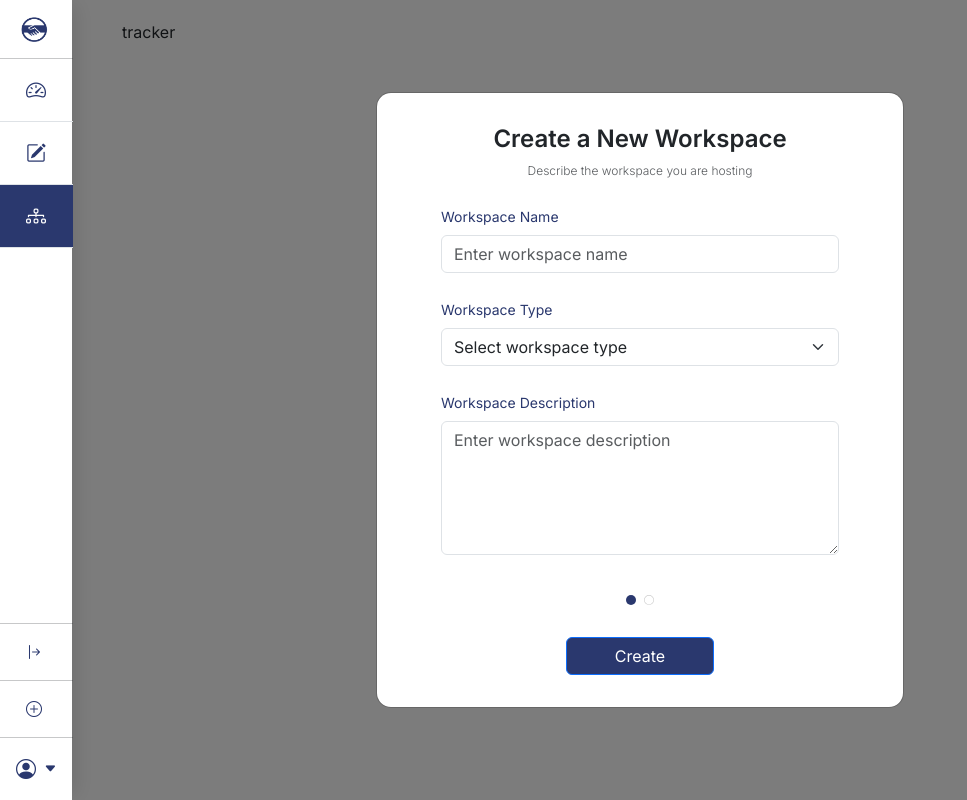
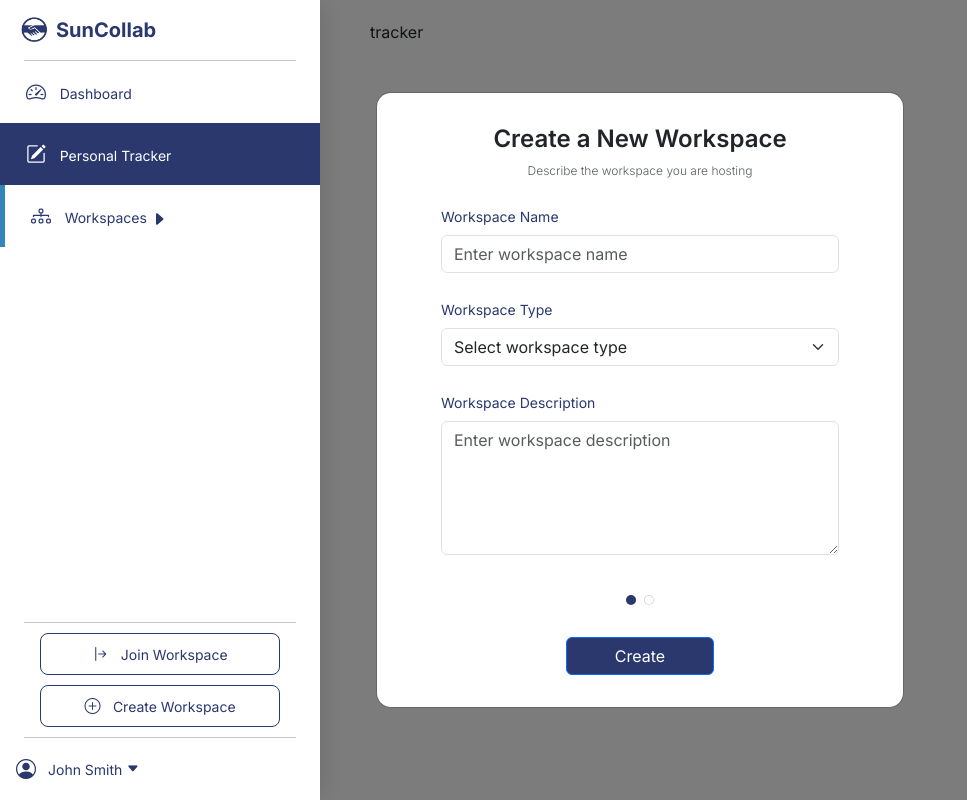
Before and after one commit to ChooYJ81/TaskManagementTool, a PHP site: page /tracker.php in a window 1280 px wide, after a click on "Create Workspace". Shown: the whole page, without its empty margins (0-967 px from the left). Run offline with PHP 8.4, Linux system fonts and the light colour scheme; a user stored in the database is signed in; data comes from the database, SQL or seed files in the repository.

Commit message:
sidebar update

```diff
--- a/css/style.css
+++ b/css/style.css
@@ -289,7 +289,6 @@ body {
   display: flex;
   flex-direction: column;
   overflow-y: auto;
-  max-height: 250px;
 }
 
 .workspaceList .workspaceItems {
@@ -298,6 +297,10 @@ body {
   font-size: 0.75rem;
   padding: 16px 10px 16px 30px;
   border-bottom: 1px solid #dee2e6;
+}
+
+.workspaceList .workspaceItems.active {
+  border-left: 8px solid var(--light-blue);
 }
 
 .workspaceList .workspaceItems .members {
@@ -319,6 +322,14 @@ body {
 .dropdown-item:hover{
     background-color: var(--blue) !important;
     color: var(--white) !important;
+}
+
+#workspace-arrow{
+  transition: transform 0.2s ease;
+}
+
+.rotate-90{
+  transform: rotate(90deg);
 }
 
 /* main content */
--- a/includes/sidebar.php
+++ b/includes/sidebar.php
@@ -1,27 +1,30 @@
-<?php session_start();?>
+<?php session_start(); ?>
 <!-- collapsed -->
 <div class="sidebar collapsed toggleSidebar" data-state="collapsed" id="sidebar">
-    <nav class="nav flex-column h-100">
+  <nav class="nav flex-column h-100" style="flex-wrap:nowrap;">
     <div class="d-flex flex-column">
       <a class="sidebarLogo d-flex" href="#">
         <img src="./images/logo.png" />
         <p class="sidebarTitle my-0 d-none">SunCollab</p>
       </a>
       <hr class="sidebarHr1 collapsed" />
-        <a class="sidebarNavItems border-bottom" href="dashboard.php">
+      <a class="sidebarNavItems border-bottom" href="dashboard.php" id="dashboard">
         <i class="bi bi-speedometer2"></i>
         <span class="sidebarText d-none">Dashboard</span>
       </a>
-        <a class="sidebarNavItems border-bottom" href="tracker.php">
+      <a class="sidebarNavItems border-bottom" href="tracker.php" id="tracker">
         <i class="bi bi-pencil-square"></i>
         <span class="sidebarText d-none">Personal Tracker</span>
       </a>
-        <a class="sidebarNavItems active border-bottom workspace" href="#">
+      <a class="sidebarNavItems border-bottom workspace" href="#" id="workspace">
         <i class="bi bi-diagram-3"></i>
-          <span class="sidebarText d-none">Workspaces<i class="bi bi-caret-down-fill ms-2"></i></span>
+        <span class="sidebarText d-none">Workspaces
+          <svg xmlns="http://www.w3.org/2000/svg" width="16" height="16" fill="currentColor" class="bi bi-caret-right-fill" id="workspace-arrow" viewBox="0 0 16 16">
+            <path d="m12.14 8.753-5.482 4.796c-.646.566-1.658.106-1.658-.753V3.204a1 1 0 0 1 1.659-.753l5.48 4.796a1 1 0 0 1 0 1.506z" />
+          </svg></span>
       </a>
     </div>
-      <div class="workspaceList d-none sidebarBorderLeft">
+    <div class="workspaceList d-none sidebarBorderLeft flex-grow-1">
       <!-- workspace list repeat start -->
       <a class="workspaceItems" href="#">
         <div class="d-flex">
--- a/scripts/sidebar.js
+++ b/scripts/sidebar.js
@@ -13,6 +13,7 @@ document.addEventListener("DOMContentLoaded", function () {
 
     function collapseSidebar() {
         sidebar.classList.add("collapsed");
+        mainContent.classList.add("collapsed");
         sidebarText.forEach((element) => {
             element.classList.add("d-none");
         });
@@ -31,11 +32,7 @@ document.addEventListener("DOMContentLoaded", function () {
         sidebarHr1.forEach((element) => {
             element.classList.add("collapsed");
         });
-
         sidebarHr2.classList.add("collapsed");
-
-    mainContent.classList.add("collapsed");
-
         sidebarTitle.classList.add("d-none");
 
         workspace.classList.remove("sidebarBorderLeft");
@@ -46,6 +43,7 @@ document.addEventListener("DOMContentLoaded", function () {
 
     function openSidebar() {
         sidebar.classList.remove("collapsed");
+        mainContent.classList.remove("collapsed");
         setTimeout(() => {
             sidebarText.forEach((element) => {
                 element.classList.remove("d-none");
@@ -66,7 +64,6 @@ document.addEventListener("DOMContentLoaded", function () {
             sidebarTitle.classList.remove("d-none");
             workspace.classList.add("sidebarBorderLeft");
         }, 200);
-    mainContent.classList.remove("collapsed");
         sidebar.setAttribute("data-state", "open");
     }
 
@@ -86,23 +83,50 @@ document.addEventListener("DOMContentLoaded", function () {
         openSidebar();
         sidebarOpened = true;
     });
-  sidebar.addEventListener("mouseleave", function () {
-    collapseSidebar();
-    sidebarOpened = false;
-  });
 
     workspace.addEventListener("click", () => {
         if (!workspaceOpened) {
             workspaceList.classList.remove("d-none");
             workspaceOpened = true;
+            document
+                .getElementById("workspace-arrow")
+                .classList.add("rotate-90");
         } else {
             workspaceList.classList.add("d-none");
             workspaceOpened = false;
+            document
+                .getElementById("workspace-arrow")
+                .classList.remove("rotate-90");
         }
     });
+
+    const currentPath = window.location.pathname.split("/").pop(); // Get the current file name from the URL
+
+    const dashboard = document.getElementById("dashboard");
+    const tracker = document.getElementById("tracker");
+
+    switch (currentPath) {
+        case "dashboard.php":
+            dashboard.classList.add("active");
+            tracker.classList.remove("active");
+            workspace.classList.remove("active");
+            break;
+        case "tracker.php":
+            dashboard.classList.remove("active");
+            tracker.classList.add("active");
+            workspace.classList.remove("active");
+            break;
+        case "workspace.php":
+            dashboard.classList.remove("active");
+            tracker.classList.remove("active");
+            workspace.classList.add("active");
+            break;
+        default:
+            break;
+    }
+
     getWorkspaceList();
     logout();
-
 
     async function logout() {
         document
@@ -137,7 +161,6 @@ document.addEventListener("DOMContentLoaded", function () {
                 }
             });
     }
-
 });
 
 // Fetch workspace list from database
@@ -161,6 +184,9 @@ function getWorkspaceList() {
 }
 
 function displayWorkspaceList(data) {
+    const currentUrl = new URL(window.location.href);
+    const workspaceID = currentUrl.searchParams.get("workspace");
+
     const workspaceList = document.querySelector(".workspaceList");
     var html = "";
     data.forEach((element) => {
@@ -168,6 +194,18 @@ function displayWorkspaceList(data) {
         const encodedWorkspaceID = btoa(element.workspace.workspaceID);
         const href = `./workspace.php?workspace=${encodedWorkspaceID}`;
 
+        if (workspaceID === encodedWorkspaceID) {
+            html += `
+    <a class="workspaceItems active" href="${href}">
+        <div class="d-flex">
+            <i class="bi bi-caret-right-fill me-2"></i>
+            <div>
+            <p class="mb-1">${element.workspace.workspaceName}<span class="members"><i class="bi bi-people-fill ms-2 me-1"></i>${element.members}</span></p>
+            <p class="workspaceText">0 Assigned Pending Tasks</p>
+            </div>
+        </div>
+    </a>`;
+        } else {
             html += `
     <a class="workspaceItems" href="${href}">
         <div class="d-flex">
@@ -178,6 +216,7 @@ function displayWorkspaceList(data) {
             </div>
         </div>
     </a>`;
+        }
     });
     workspaceList.innerHTML = html;
 }
```
Also changed, not shown: other parts of includes/sidebar.php (+2 -40 lines). Lines whose indentation alone changed are shown as unchanged.
